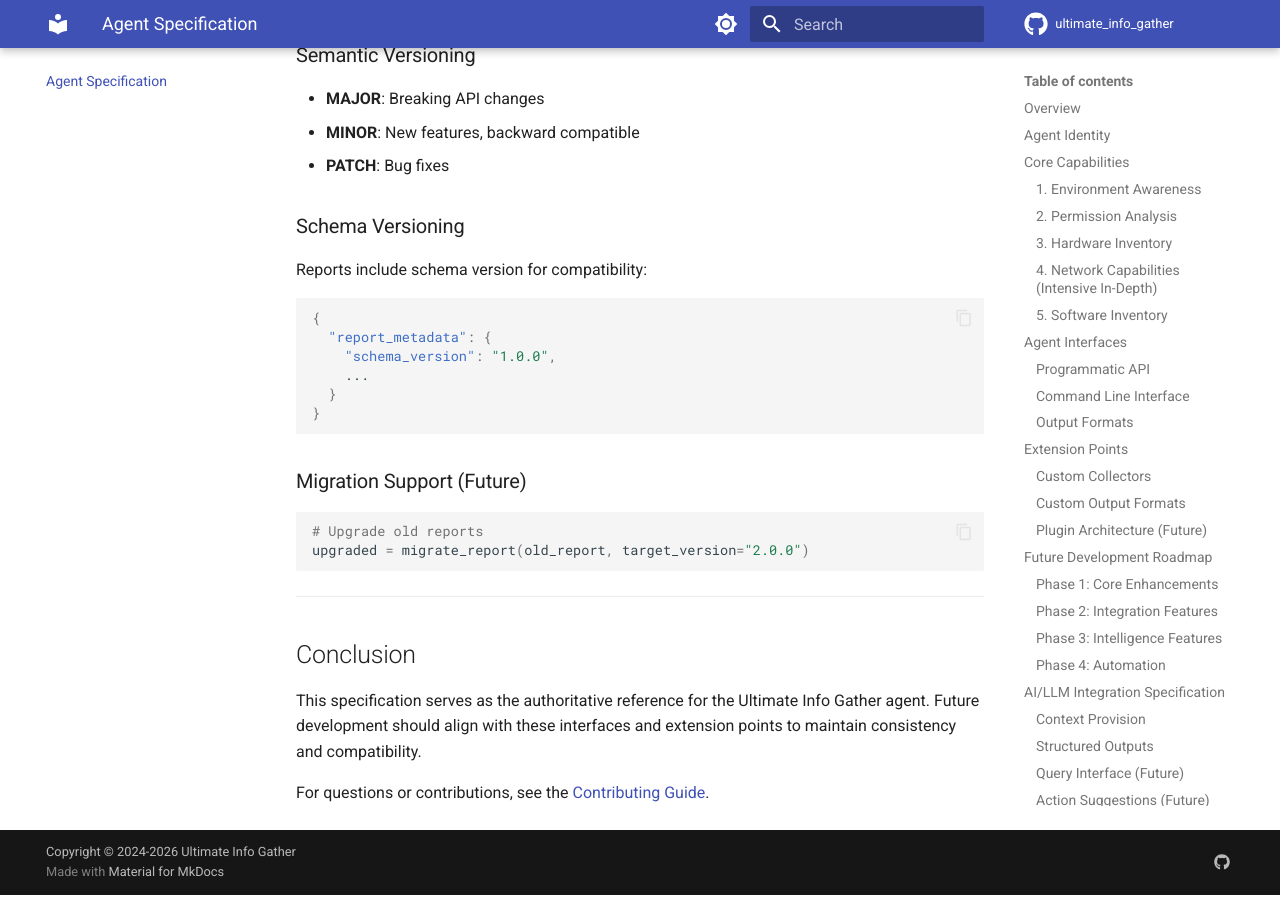
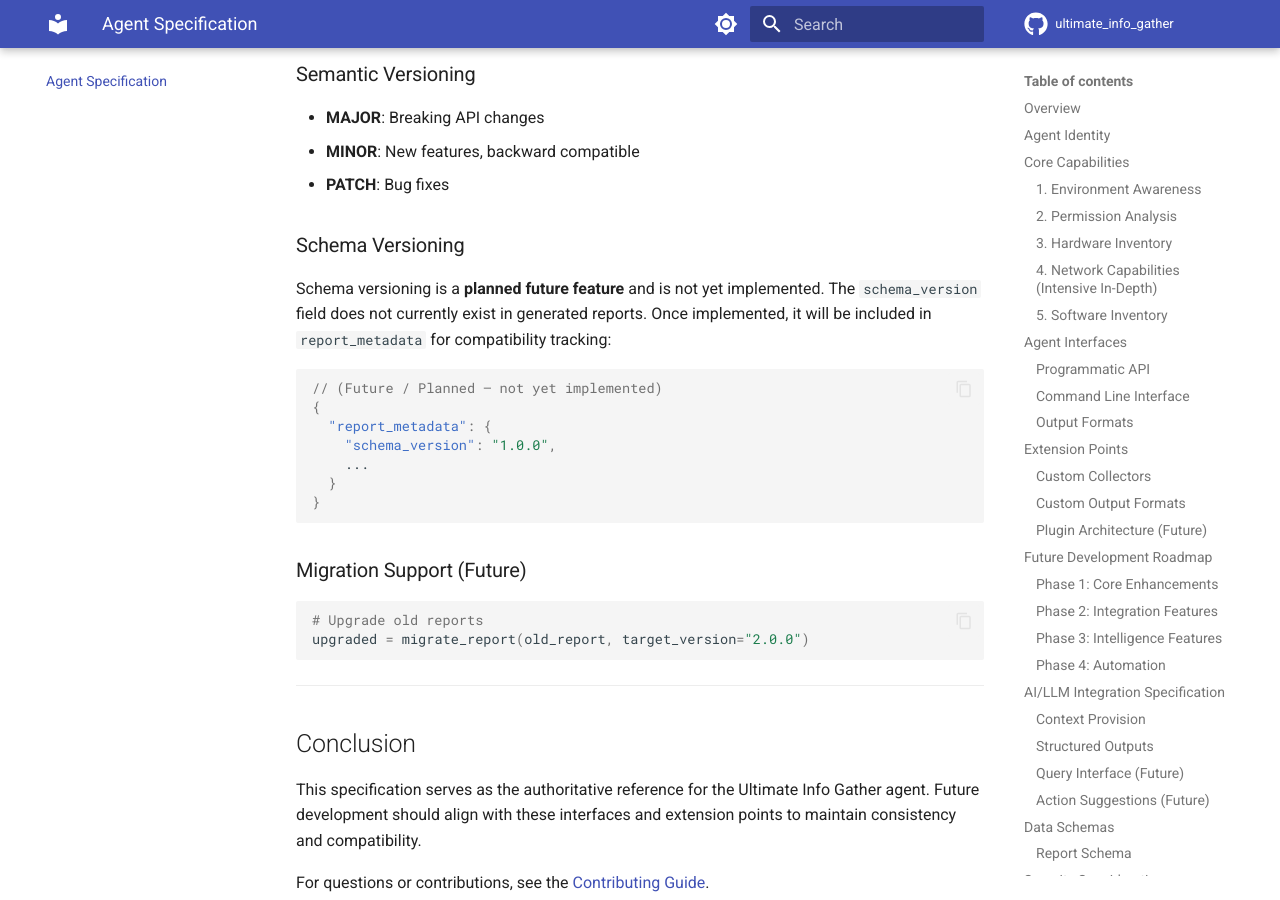
Before and after one commit to nullroute-commits/ultimate_info_gather, an MkDocs documentation site: the page built from docs/agent.md, in a window 1280 px wide and 900 px high, scrolled down 11894 px. Built offline with MkDocs 1.6.1 and Material for MkDocs 9.7.7, drawn with Linux system fonts in a browser that asks for light colours; comment, search, counter and statistics services are not loaded; the version menu is left out; some of the changed text lies outside the part shown.

Commit message:
fix: correct Report Schema in docs/agent.md — add network property, clarify schema_version as future
Co-authored-by: nullroute-commits <59403925+nullroute-commits@users.noreply.github.com>

````diff
--- a/docs/agent.md
+++ b/docs/agent.md
@@ -485,9 +486,10 @@ async def collect_basic():
 
 ### Schema Versioning
 
-Reports include schema version for compatibility:
+Schema versioning is a **planned future feature** and is not yet implemented. The `schema_version` field does not currently exist in generated reports. Once implemented, it will be included in `report_metadata` for compatibility tracking:
 
 ```json
+// (Future / Planned — not yet implemented)
 {
   "report_metadata": {
     "schema_version": "1.0.0",
````
Also changed, not shown: other parts of docs/agent.md (+1 -0 lines).
